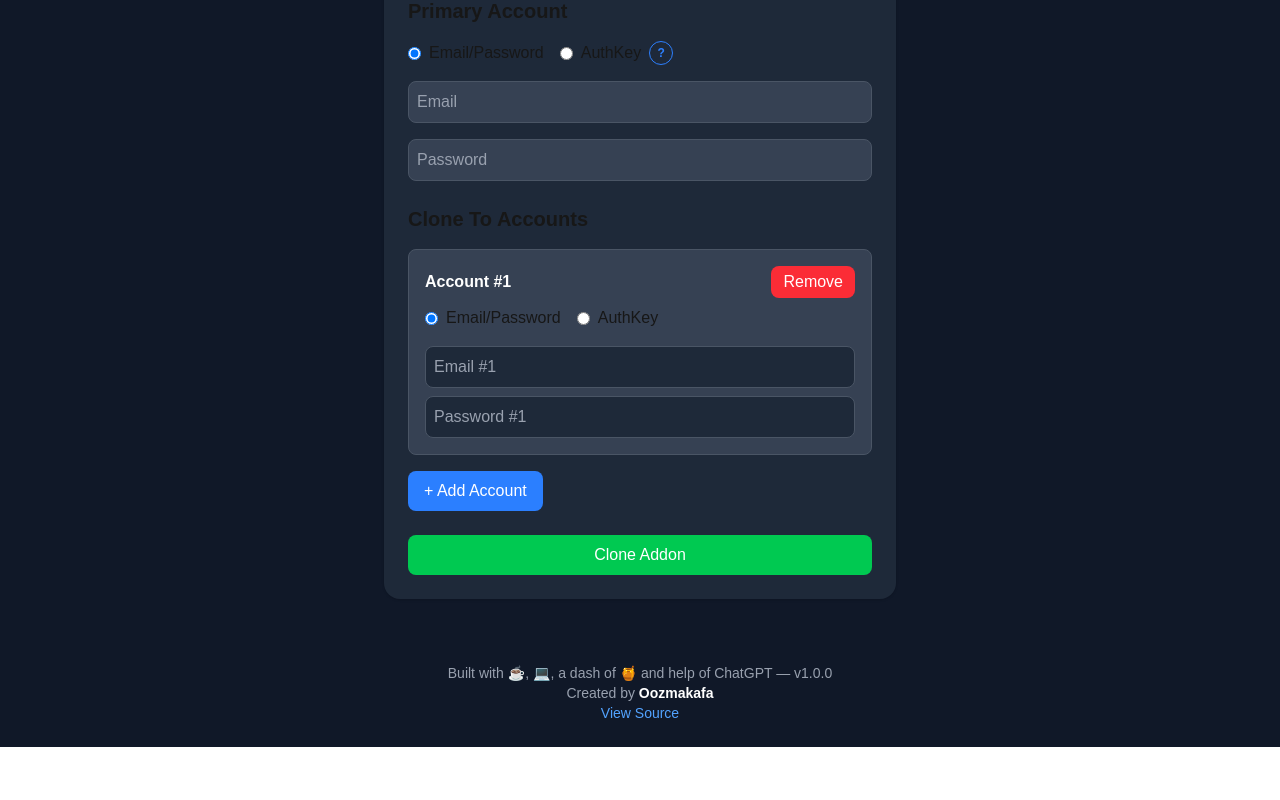
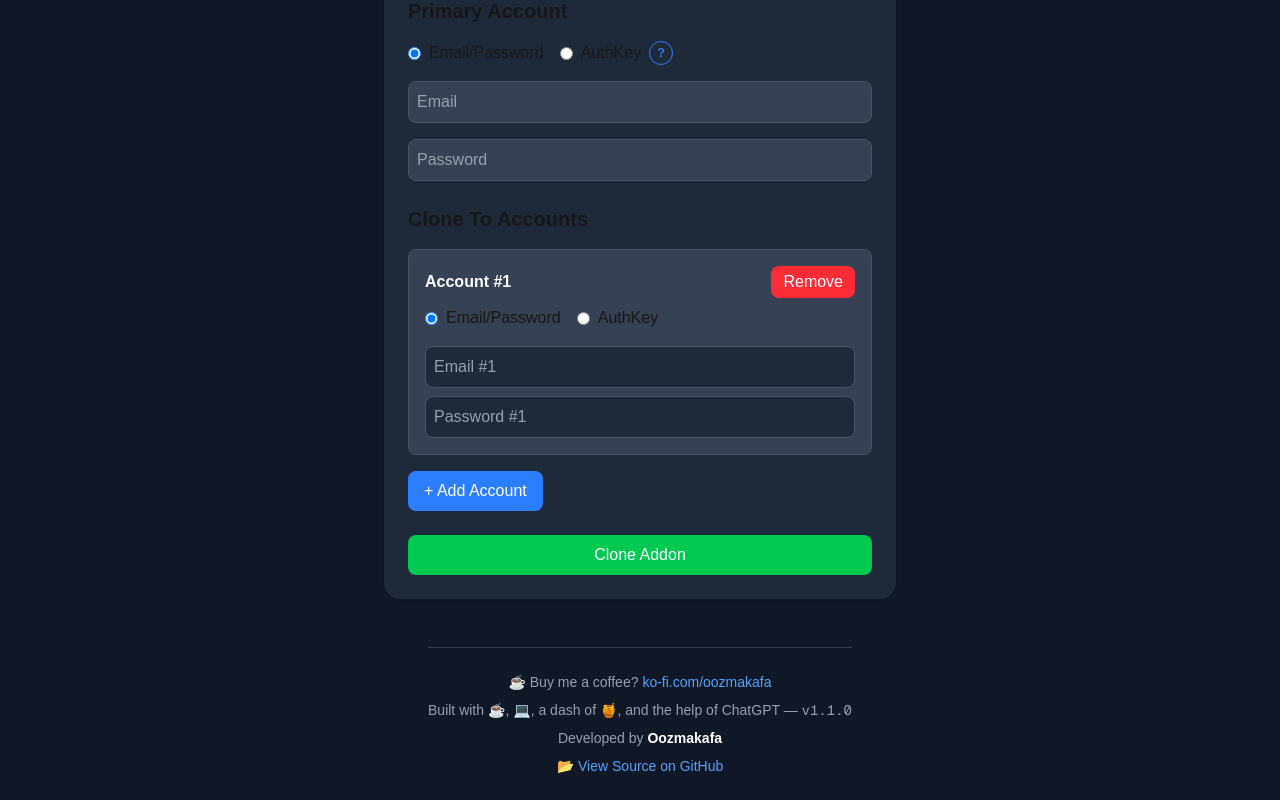
Before and after one commit to oozmakafa/stremio-account-addon-cloner, a Next.js app: page / in a window 1280 px wide. Shown: the part 317-1117 px from the top of the page. Before the commit the page ends 1064 px from the top, so only its background shows below. Built offline with nearby package versions, Linux system fonts and the light colour scheme.

Commit message:
Updated footer and favicon

```diff
--- a/package.json
+++ b/package.json
@@ -1,6 +1,6 @@
 {
   "name": "stremio-account-addon-cloner",
-  "version": "1.0.0",
+  "version": "1.1.0",
   "private": false,
   "scripts": {
     "dev": "next dev --turbopack",
--- a/src/app/components/footer.tsx
+++ b/src/app/components/footer.tsx
@@ -1,23 +1,44 @@
-
 import packageJson from "@/../package.json";
+import Link from "next/link";
 
 const Footer = () => {
     return (
-        <footer className="mt-10 py-6 text-center text-gray-400 text-sm">
-            Built with ☕, 💻, a dash of 🍯 and help of ChatGPT — v{packageJson.version}
-            <span className="block">
-                Created by <span className="text-white font-semibold">Oozmakafa</span>
-            </span>
+        <footer className="mt-12 py-6 text-center text-gray-400 text-sm border-t border-gray-700">
+            <div className="space-y-2">
+                <p className="font-medium">
+                    ☕ Buy me a coffee?{" "}
+                    <Link
+                        href="https://ko-fi.com/oozmakafa"
+                        target="_blank"
+                        className="text-blue-400 hover:underline"
+                    >
+                        ko-fi.com/oozmakafa
+                    </Link>
+                </p>
+
+                <p>
+                    Built with ☕, 💻, a dash of 🍯, and the help of ChatGPT —{" "}
+                    <span className="font-mono">v{packageJson.version}</span>
+                </p>
+
+                <p>
+                    Developed by{" "}
+                    <span className="text-white font-semibold">Oozmakafa</span>
+                </p>
+
+                <p>
                     <a
                         href="https://github.com/oozmakafa/stremio-account-addon-cloner"
                         target="_blank"
                         rel="noopener noreferrer"
                         className="text-blue-400 hover:underline"
                     >
-                View Source
+                        📂 View Source on GitHub
                     </a>
+                </p>
+            </div>
         </footer>
-    )
-}
+    );
+};
 
 export default Footer;
```
Lines whose indentation alone changed are shown as unchanged.
